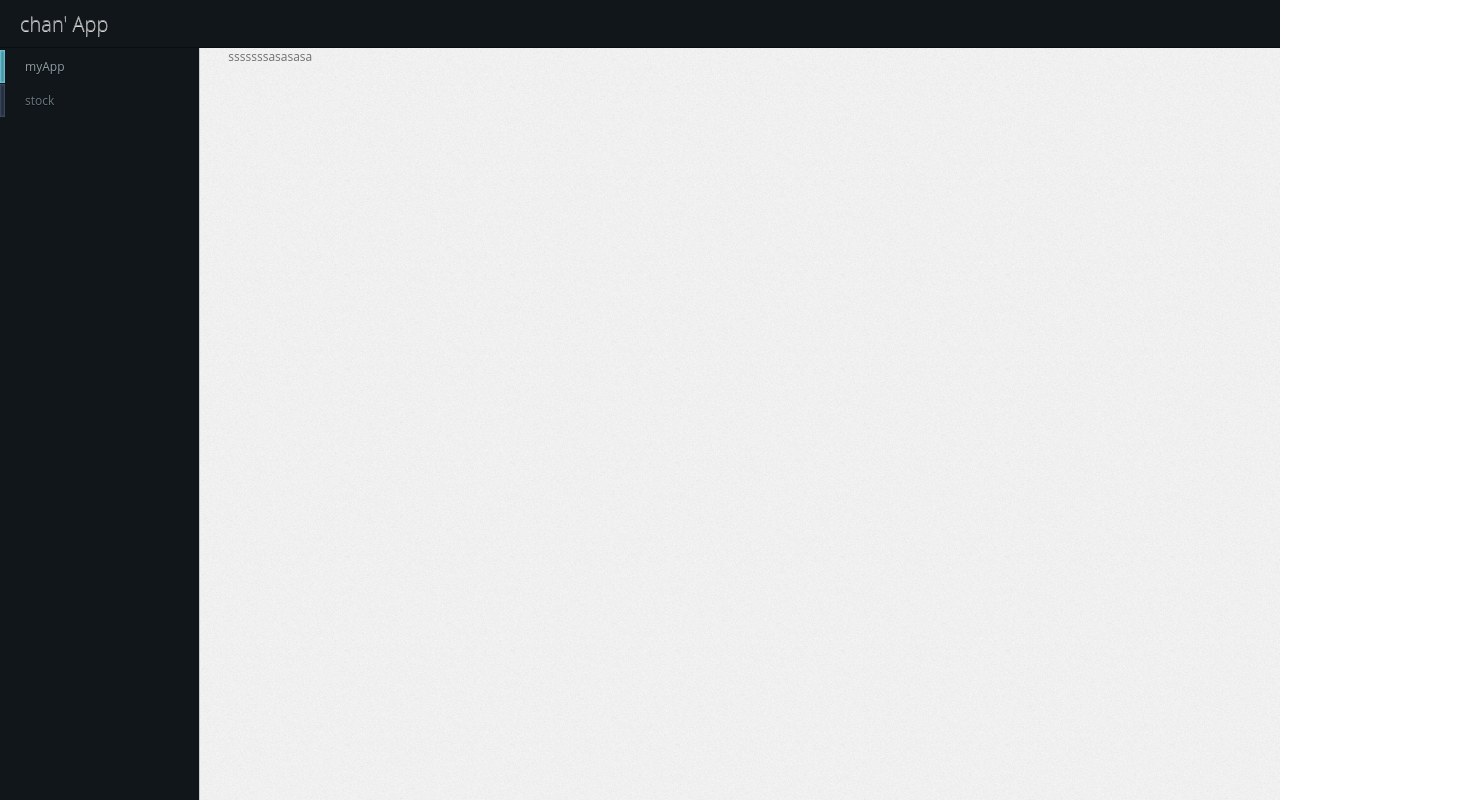
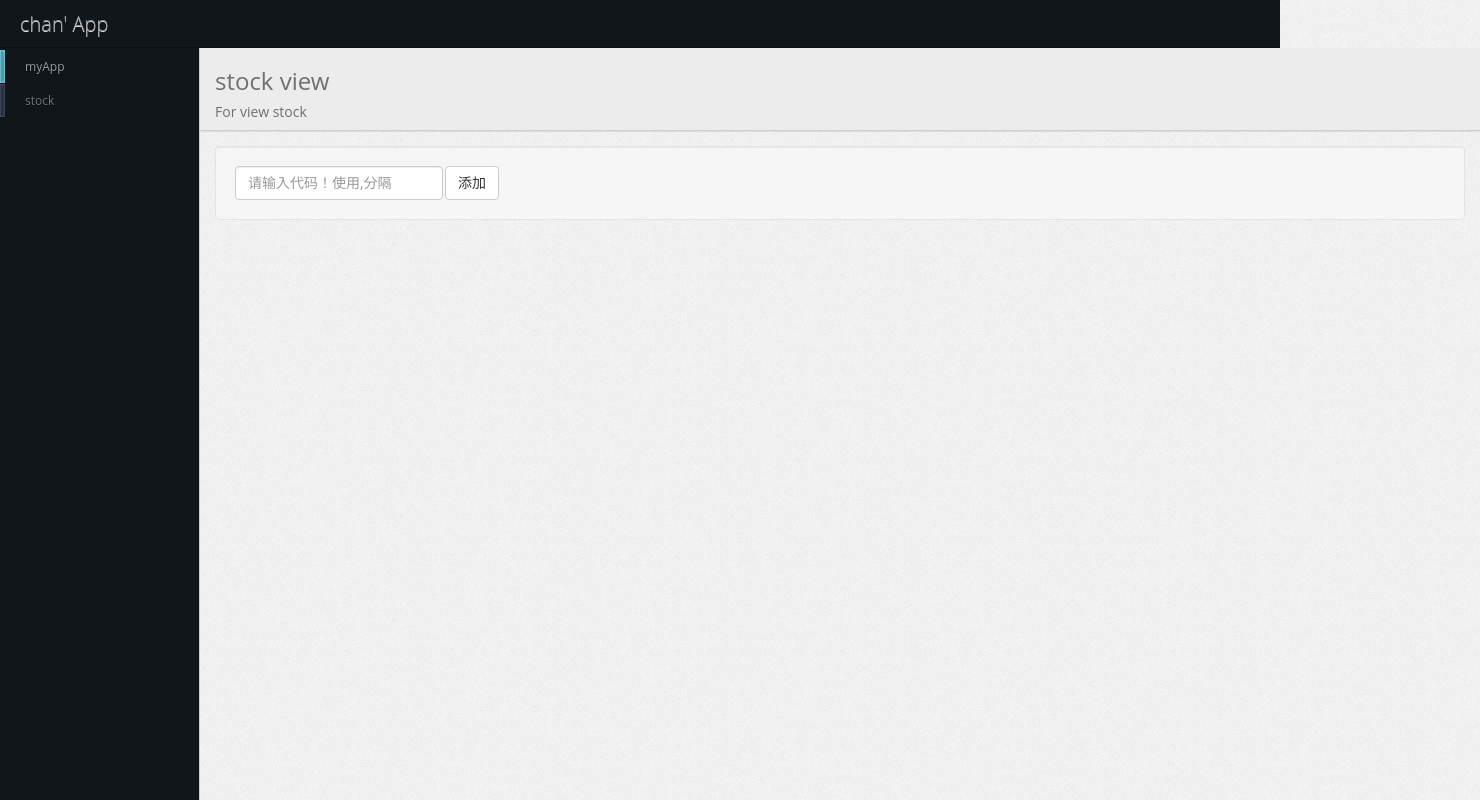
Before and after one commit to chanjob/stockView, a plain HTML site: page index.html in a window 1280 px wide. Shown: the whole page, 1480 px wide, since content can reach past the window. Drawn offline with Linux system fonts and the light colour scheme; no server answers.

Commit message:
v1.02
v1.02 git

```diff
--- a/css/base.css
+++ b/css/base.css
@@ -64,4 +64,13 @@ body {font: 400 12px 'Open Sans',HelveticaNeue,Helvetica,Arial;background: url("
 }
 
 
-.main{ position: relative;}
+.main{ position: relative; padding-left: 0;padding-right: 0; margin-left: 200px; width: 100%;}
+.area-top{background: #ECECEC;box-shadow: 0 2px 1px -1px rgba(0, 0, 0, 0.07);
+    border-bottom: 1px solid #CCC;
+    position: relative;
+    width: 100%;
+    padding: 0px 15px;
+    -webkit-box-sizing: border-box;
+    -moz-box-sizing: border-box;
+    box-sizing: border-box;
+    margin-bottom: 15px;}
--- a/index.html
+++ b/index.html
@@ -57,7 +57,30 @@
         </div>
         <!--main-->
         <div class="col-xs-10 col-xs-offset-2 col-md-10 col-md-offset-2 main">
-            sssssssasasasa
+            <div class="row-fluid">
+                <div class="area-top clearfix">
+                    <div class="pull-left head">
+                        <h3 class="title">
+                            <!--<i class="icon-dashboard"></i>-->
+                            stock view
+                        </h3>
+                        <h5>
+                            For view stock
+                        </h5>
+                    </div>
+                </div>
+                <div class="col-xs-12 col-md-12 area-body">
+                    <div class="well">
+                        <ul class="nav nav-pills">
+                            <li><input type="text" class="form-control pull-left" id="stocks" val="" placeholder="请输入代码！使用,分隔"></li>
+                            <li><button class="btn btn-default" id="add">添加</button></li>
+                        </ul>
+                    </div>
+
+
+                    <!---->
+                </div>
+            </div>
         </div>
     </div>
 </div>
```
Also changed, not shown: stock.html (+21 -3 lines), css/stockui.css (added).
